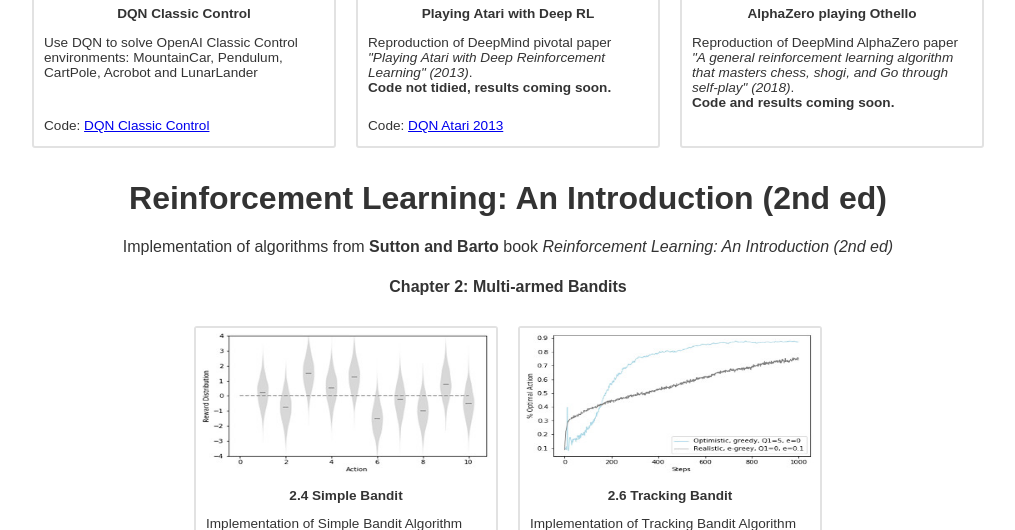
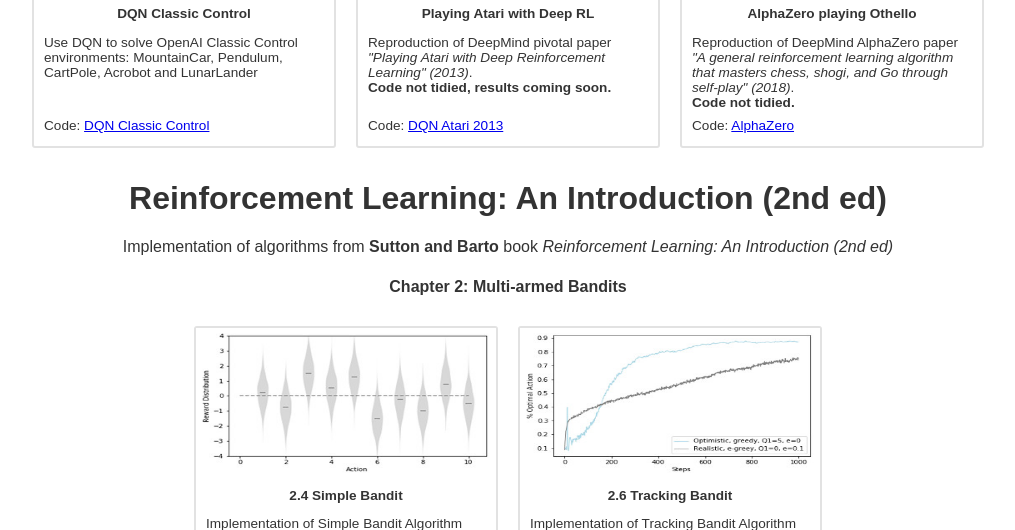
Before and after one commit to marcinbogdanski/marcinbogdanski.github.io, a Jekyll site: the page built from reinforcement-learning.html, in a window 1280 px wide and 900 px high, cut to the strip 370-900 px from the top of the window. Shown: the whole strip, without its empty margins (132-1147 px from the left). Built offline with Jekyll 4.4.1, drawn with Linux system fonts in a browser that asks for light colours.

Commit message:
reinforcement-learning.html

```diff
--- a/reinforcement-learning.html
+++ b/reinforcement-learning.html
@@ -37,8 +37,9 @@
         {% include card.html
             image="/assets/images/dqn/othello2.png"
             title="AlphaZero playing Othello"
-            description='Reproduction of DeepMind AlphaZero paper <i>"A general reinforcement learning algorithm that masters chess, shogi, and Go through self-play" (2018)</i>.<br/><b>Code and results coming soon.</b>'
-
+            description='Reproduction of DeepMind AlphaZero paper <i>"A general reinforcement learning algorithm that masters chess, shogi, and Go through self-play" (2018)</i>.<br/><b>Code not tidied.</b>'
+            link_text='AlphaZero'
+            link_href='https://marcinbogdanski.github.io/mcts-temp/temp_mcts.html'
             %}
 
     </ul>
```
